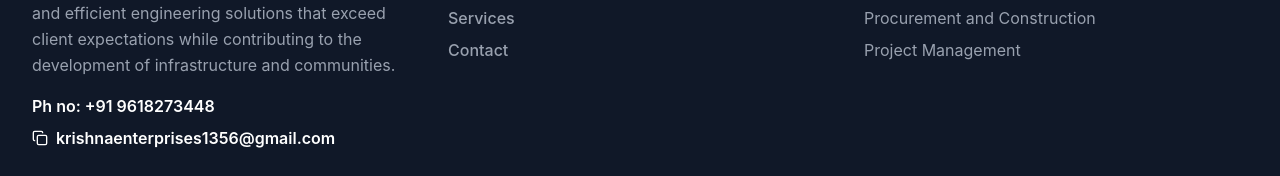
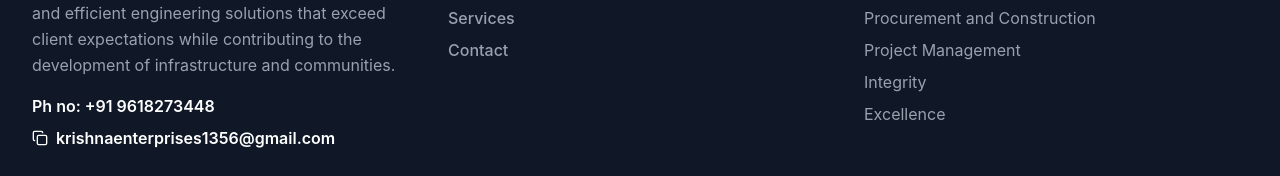
Before and after one commit to Vamsi-054/krishnaenterprises, a React (Vite) app: page / in a window 1280 px wide. Shown: the part 8939-9115 px from the top of the page. Built offline with nearby package versions, Linux system fonts and the light colour scheme.

Commit message:
Add 'Integrity' and 'Excellence' to footer list

```diff
--- a/src/app/components/Footer.tsx
+++ b/src/app/components/Footer.tsx
@@ -77,6 +77,8 @@ export function Footer() {
               <li>Design And Engineering</li>
               <li>Procurement and Construction</li>
               <li>Project Management</li>
+              <li>Integrity</li>
+              <li>Excellence</li>
             </ul>
           </div>
         </div>
```
